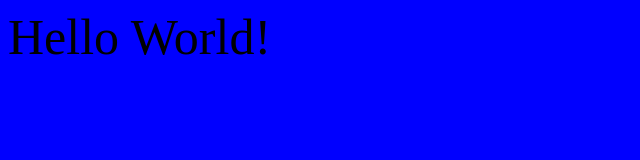
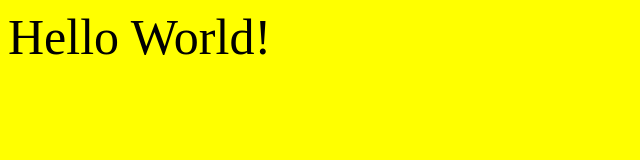
Before and after one commit to karenfu1/Demo, a plain HTML site: page index.html in a window 1280 px wide. Shown: the whole page, without its empty margins (0-640 px from the left). Drawn offline with Linux system fonts and the light colour scheme.

Commit message:
change color to yellow

```diff
--- a/index.html
+++ b/index.html
@@ -1,5 +1,5 @@
 <html>
-<body style="background:blue">
+<body style="background:yellow">
 <div style="font-size:50px">
 Hello World!
 </div>
```
